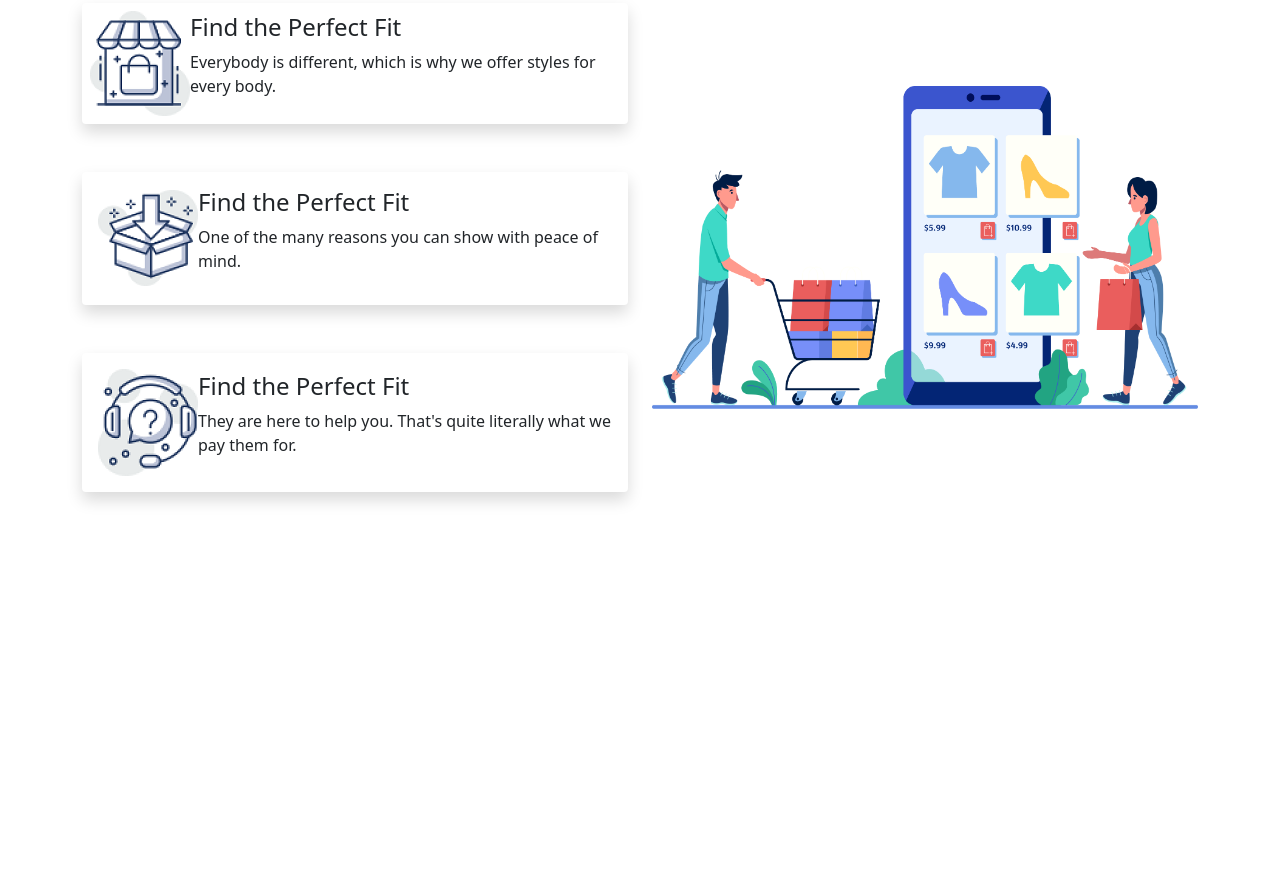
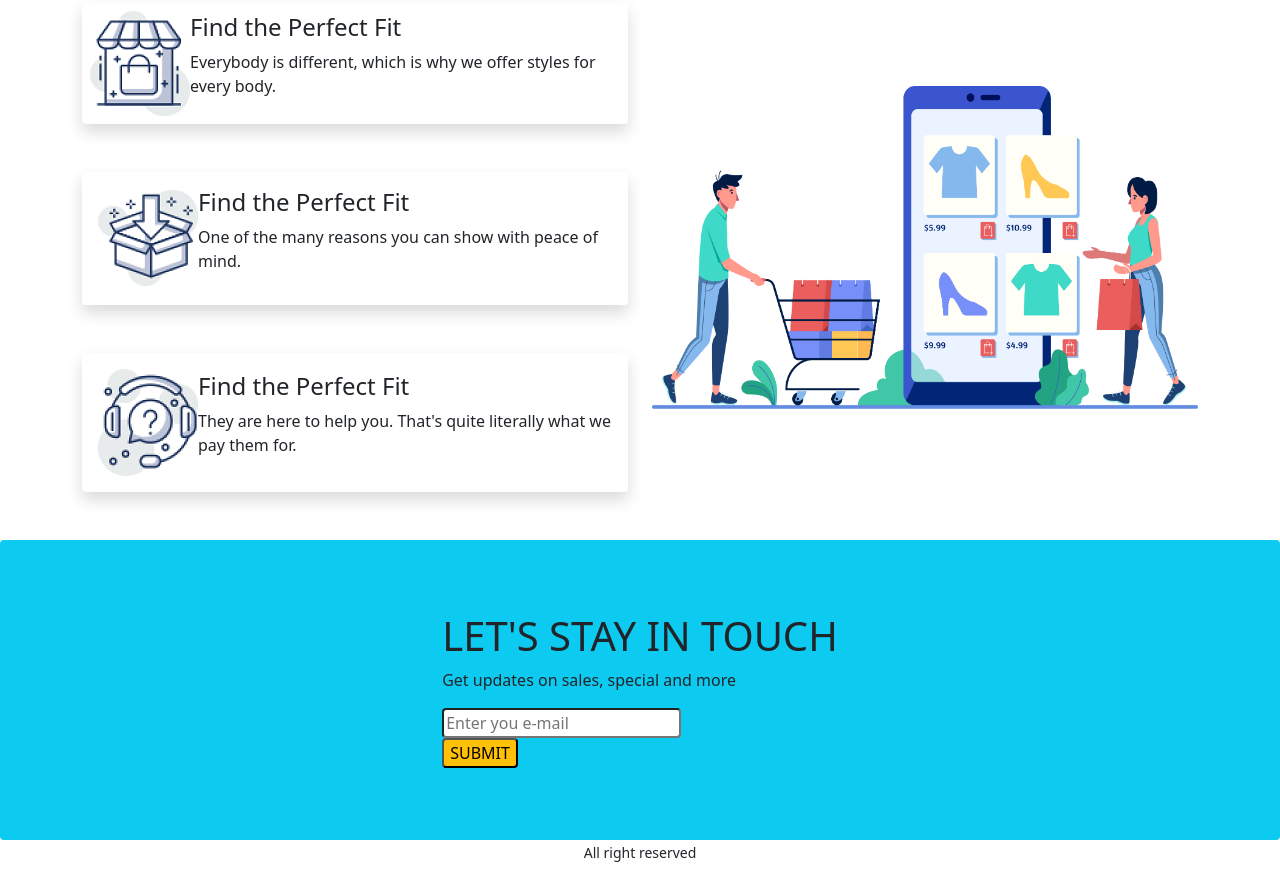
Before and after one commit to mdiqbal92/responsive-penguine, a plain HTML site: page index.html in a window 1280 px wide. Shown: the part 2408-3288 px from the top of the page. Before the commit the page ends 2948 px from the top, so only its background shows below. Drawn offline with Linux system fonts and the light colour scheme.

Commit message:
final update

```diff
--- a/index.html
+++ b/index.html
@@ -196,10 +196,22 @@
             </div>
         </div>
       </section>
+      <section id="subscribe" class="bg-info d-flex align-items-center justify-content-center rounded" style="height: 300px;" >
+        <div>
+            <h1>LET'S STAY IN TOUCH</h1>
+            <p>Get updates on sales, special and more</p>
+            <input class="rounded" type="text" placeholder="Enter you e-mail"><br>
+            <button class="bg-warning rounded">SUBMIT</button>
+        </div>
 
+
+    </section>
     </main>
 
-
+    <footer class="text-center">
+      <p><small>All right reserved</small></p>
+    </footer>
     <script src="bootstrap-5.0.0-beta1-dist/js/bootstrap.min.js"></script>
 </body>
+
 </html>
```
